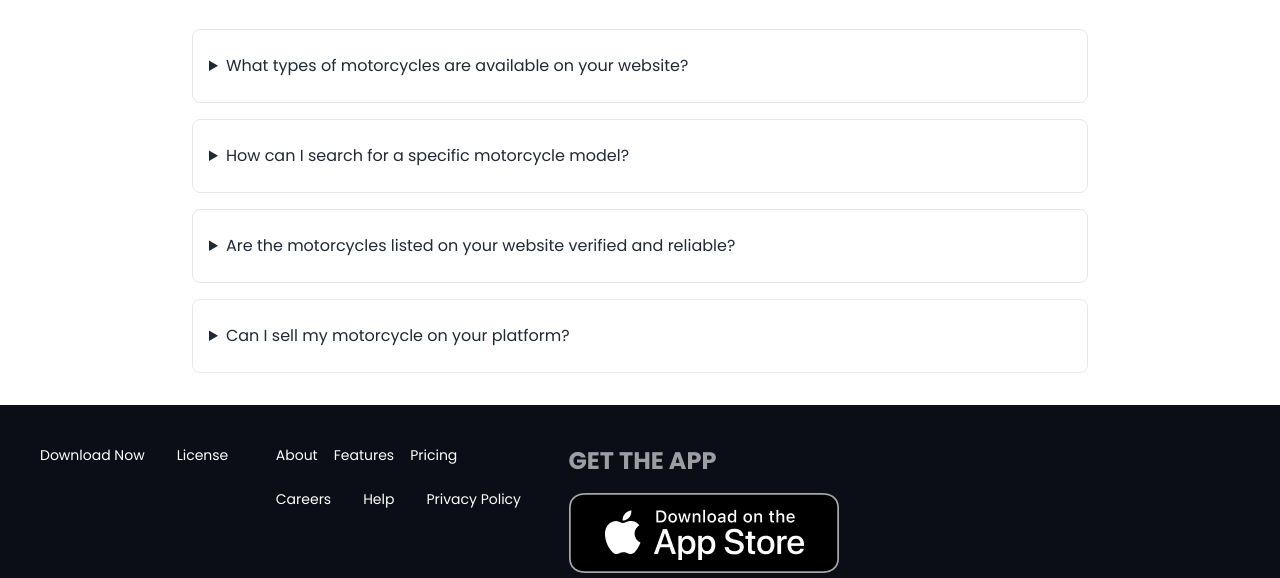
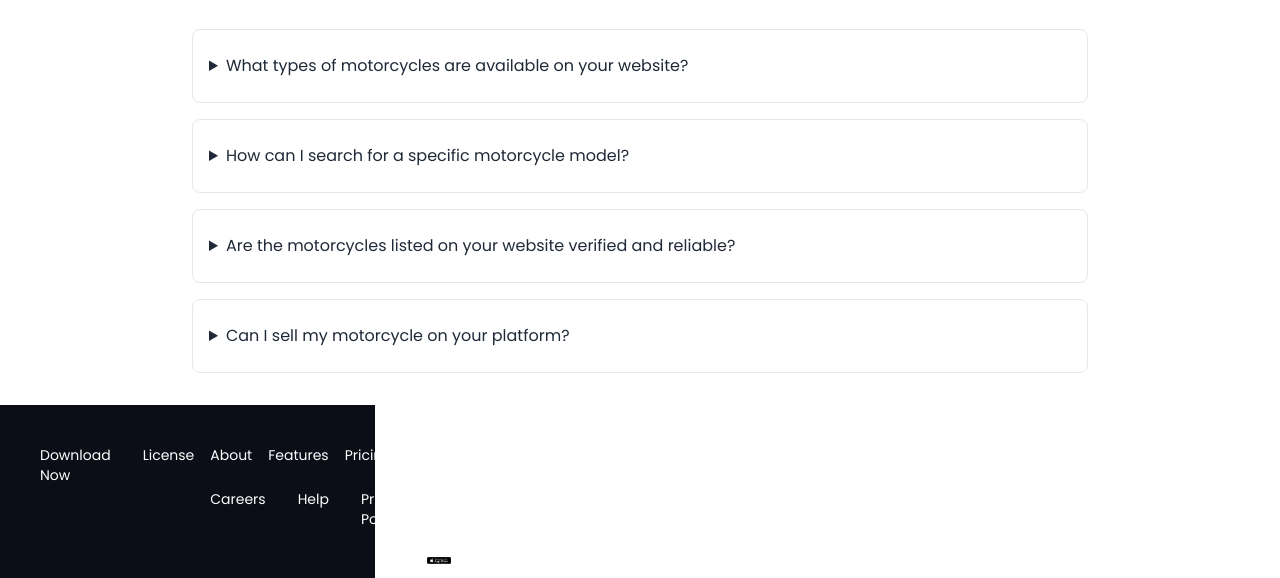
Before and after one commit to mdadnanshafiq/2wheel, a plain HTML site: page index.html in a window 1280 px wide. Shown: the part 3142-3720 px from the top of the page. Drawn offline with nearby package versions, Linux system fonts and the light colour scheme; files whose address does not match are found by name.

Commit message:
bug test

```diff
--- a/index.html
+++ b/index.html
@@ -378,7 +378,7 @@
     </div>
 
     <!-- footer starts -->
-    <footer class="footer p-10 bg-[#0B0D17] text-white">
+    <footer class="footer p-10 max-w-[375px] bg-[#0B0D17] text-white">
         <div class="flex gap-8">
             <span><a href="">Download Now</a></span>
             <span><a href="">License</a></span>
@@ -400,7 +400,7 @@
         </div>
         <form>
             <header class="footer-title text-2xl">Get the App</header>
-            <fieldset class="form-control w-[50vw]">
+            <fieldset class="form-control w-[50%]">
                 <div><a href=""><img src="images/others/ios.png" alt=""></a></div>
                 <br>
                 <div><a href=""><img src="images/others/android.png" alt=""></a></div>
```
